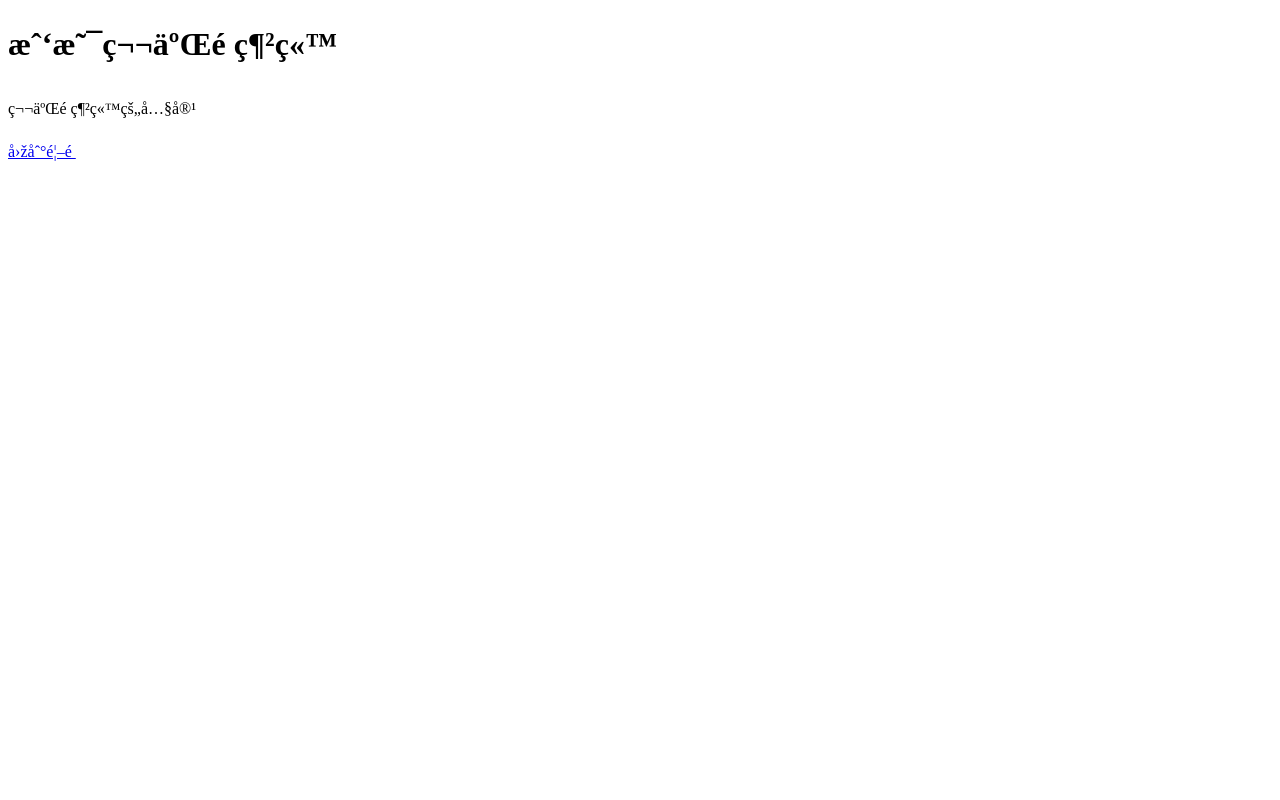
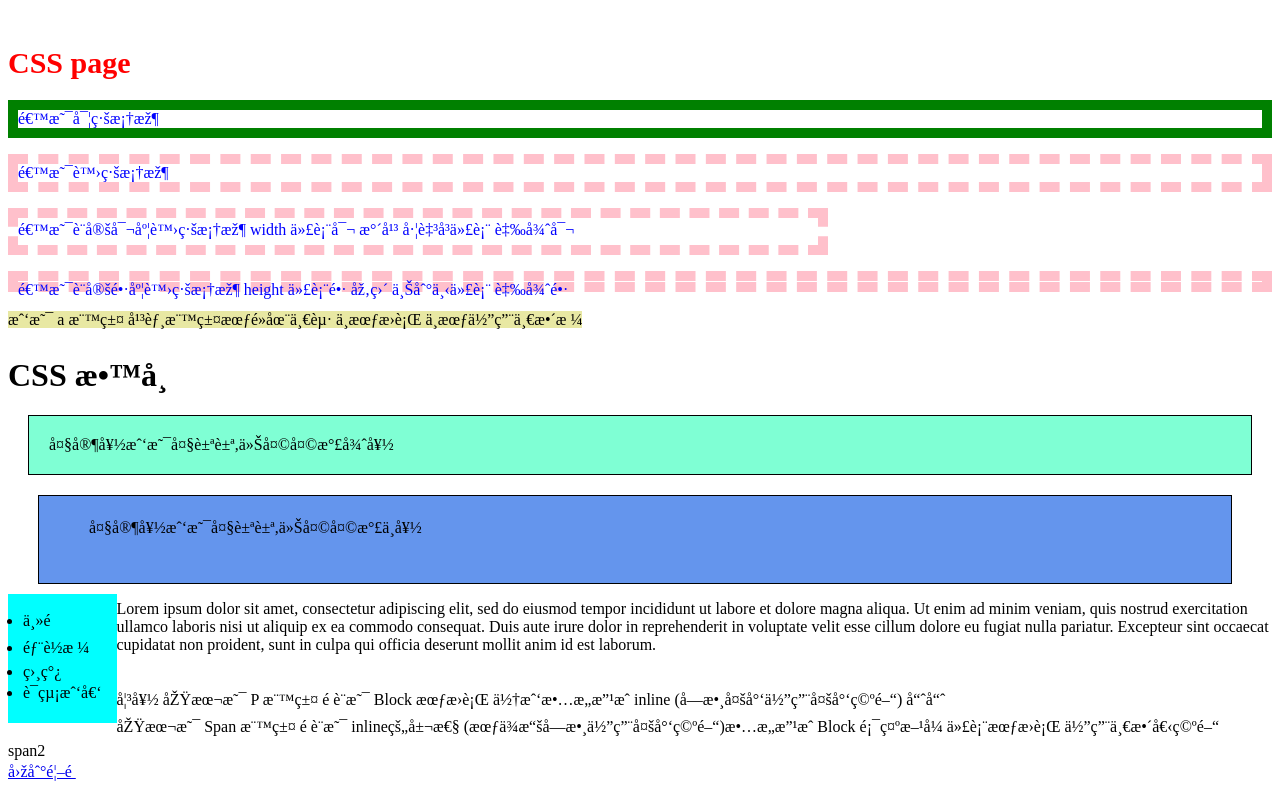
Before and after one commit to danielcraig0612/Daniel-FrontEnd, a plain HTML site: page page2.html in a window 1280 px wide. Drawn offline with Linux system fonts and the light colour scheme.

Commit message:
Study padding and margin + display and float

```diff
--- a/page2.html
+++ b/page2.html
@@ -1,11 +1,51 @@
 <!DOCTYPE html>
     <head>
         <meta charset="UF-8"><meta/>
-        <title>第二頁網站</title>
+        <title>CSS 課程</title>
     </head>
-    <body>
-        <h1>我是第二頁網站</h1>
-        <p>第二頁網站的內容</p>
+    <br>
+        <!--color-->
+        <h1 style="color: Red; font-size: 30px;">CSS page</h1>
+        <p style="color: blue; border: 10px solid green;">這是實線框架</p>
+        <p style="color: blue; border: 10px dashed pink;">這是虛線框架</p>
+        <p style="color: blue; border: 10px dashed pink; max-width: 800px;">這是設定寬度虛線框架 width 代表寬 水平 左至右代表 臉很寬</p>
+        <p style="color: blue; border: 10px dashed pink; max-height: 1px;">這是設定長度虛線框架 height 代表長 垂直 上到下代表 臉很長</p>
+        <a style="background-color: rgb(232, 232, 163);">我是 a 標籤 平胸標籤會黏在一起 不會換行 不會佔用一整格</a>
+
+        <!-- Padding & Margin 都是用來控制空間的, Padding用來控制內部空間 , Margin 用來控制外部空間-->
+
+        <h1>CSS 教學</h1>
+        <div style="padding:20px; margin:20px; background-color:aquamarine; border:1px solid black">
+            大家好我是大豪豪,今天天氣很好
+        </div>
+
+        <!--Padding 與 Margin 可以只指定上方的內部空間 e.g top / bottom / left / right 也可以直接定義不同的方向的值 順序為(順時針 上右下左)-->
+        <!--Margin 可以寫 負值   e.g. margin-top:-30px , 但 Padding 不能-->
+        <div style="padding:20px 30px 40px 50px; margin:20px 40px 10px 30px; background-color:cornflowerblue; border:1px solid black">
+            大家好我是大豪豪,今天天氣不好
+        </div>
+
+
+        <!--Float & Display 跟排版有關 ,Float 是浮起來的意思 可使用 right or left(以3D視角來看) ; Display 是顯示的意思-->
+        <!--<img src="pikachu.png" width="200px" style="float:right;"/>-->
+
+        <ul style="float:left; background-color:aqua; margin:0px; padding:15px;">
+            <li>主頁</li>
+            <li>部落格</li>
+            <li>相簿</li>
+            <li>聯絡我們</li>
+        </ul>
+        <p>Lorem ipsum dolor sit amet, consectetur adipiscing elit, sed do eiusmod tempor incididunt ut labore et dolore magna aliqua. Ut enim ad minim veniam, quis nostrud exercitation ullamco laboris nisi ut aliquip ex ea commodo consequat. Duis aute irure dolor in reprehenderit in voluptate velit esse cillum dolore eu fugiat nulla pariatur. Excepteur sint occaecat cupidatat non proident, sunt in culpa qui officia deserunt mollit anim id est laborum.</p>
+
+        <br/>
+        <!--P標籤 html標籤有 預設的兩種顯示 block & inline -->
+
+        <p style="display:inline">妳好 原本是 P 標籤 預設是 Block 會換行 但我故意改成 inline (字數多少佔用多少空間)</p>
+        <p style="display:inline">哈哈</p>
+        <span style="display:block">原本是 Span 標籤 預設是 inline的屬性 (會依據字數佔用多少空間)故意改成 Block 顯示方式 代表會換行 佔用一整個空間</span>
+        <span>span2</span>
+        </br>
         <a href="index.html">回到首頁</a>
+
     </body>
 </html>
```
Also changed, not shown: index.html (+1 -1 lines).
